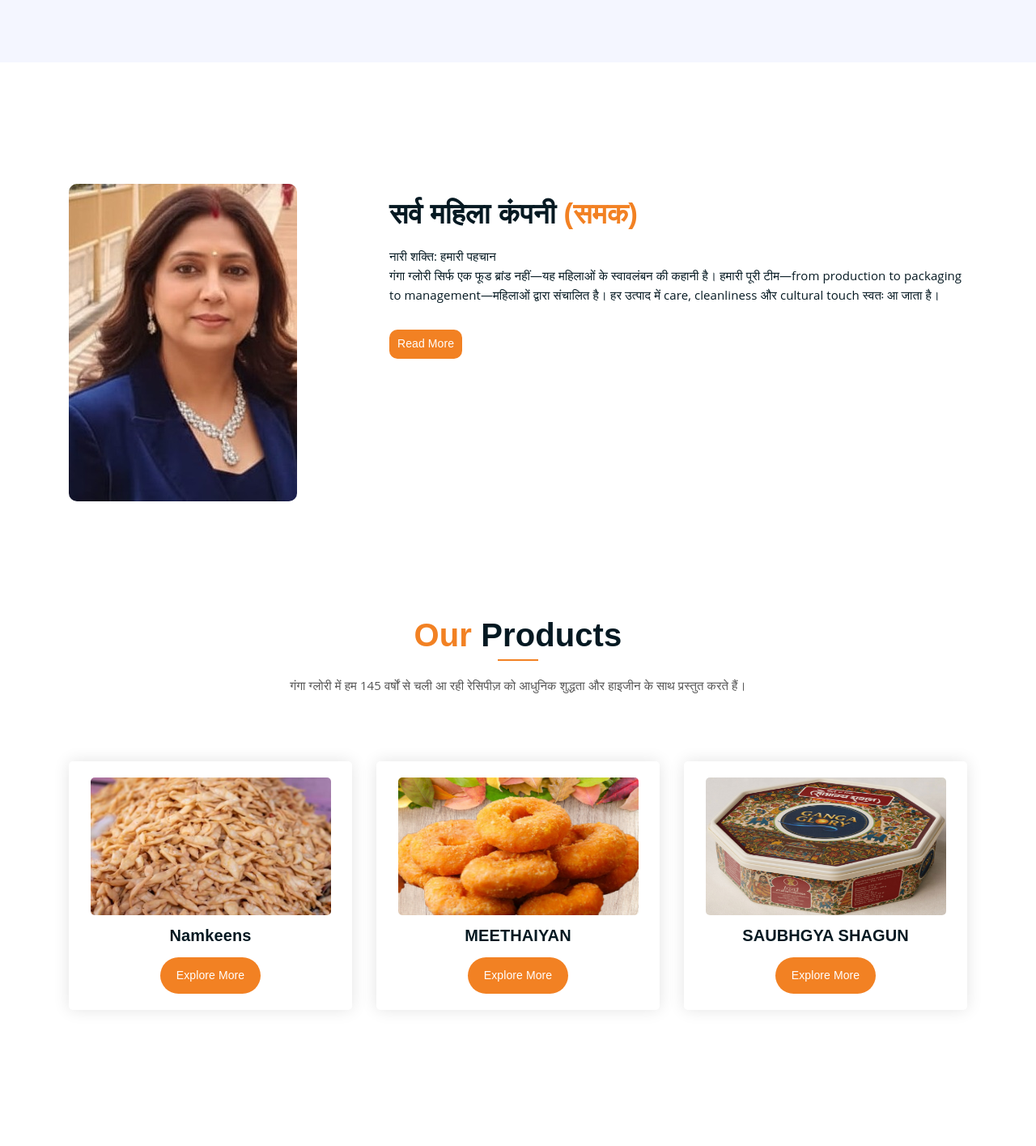
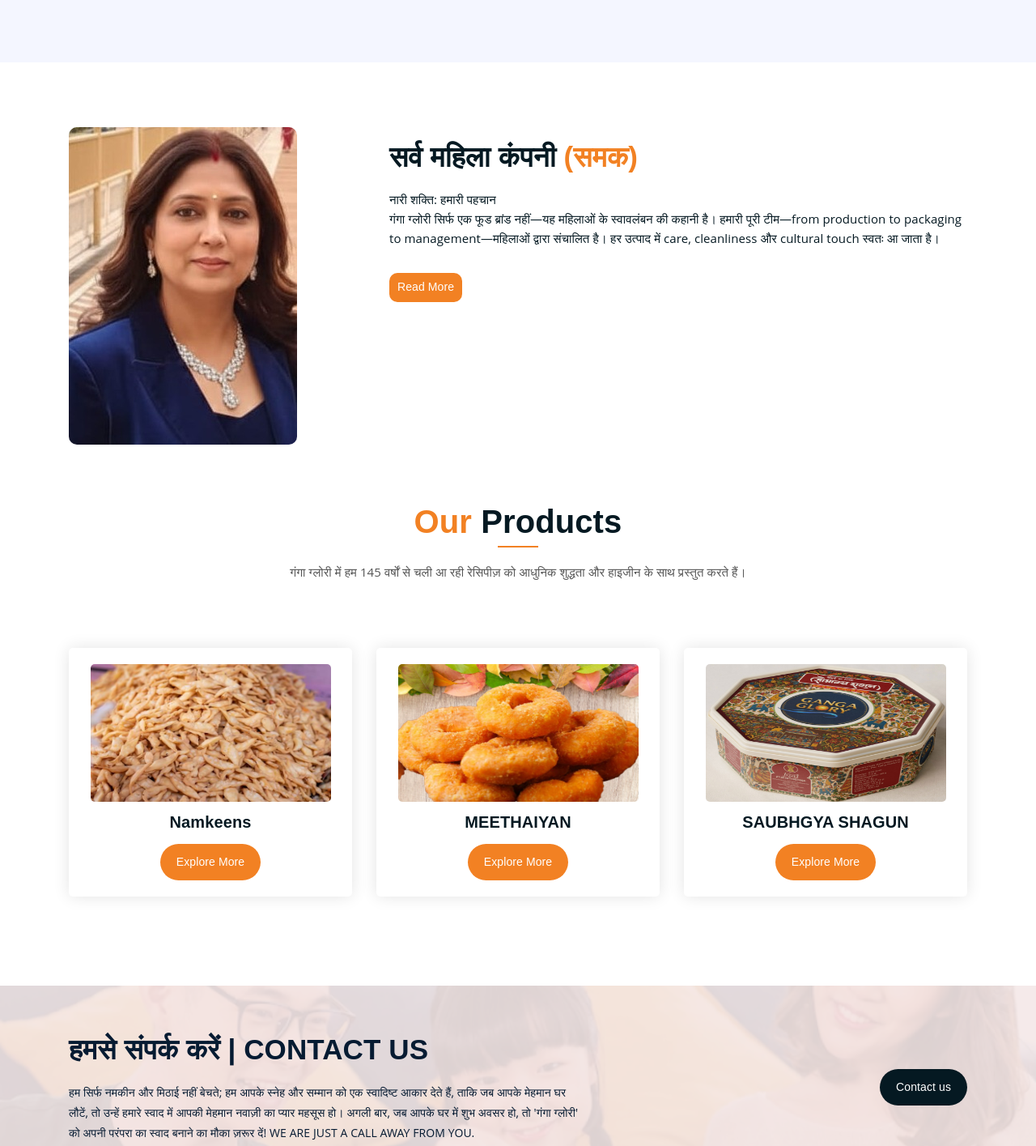
Before and after one commit to gulshangaurjagsur/gangaglory, a plain HTML site: page index.html in a window 1280 px wide. Shown: the part 1821-3236 px from the top of the page at 81% size. Drawn offline with Linux system fonts and the light colour scheme.

Commit message:
UI changes

```diff
--- a/index.html
+++ b/index.html
@@ -120,7 +120,7 @@
 			</div>
 		</div>
 	</div>
-	<div class="abt-section pt-150">
+	<div class="abt-section pt-80">
 		<div class="container">
 			<div class="row">
 				<div class="col-lg-4 col-md-12">
@@ -136,7 +136,7 @@
 			</div>
 		</div>
 	</div>
-	<div class="product-section pt-150">
+	<div class="product-section pt-80">
 		<div class="container">
 			<div class="row ">
 				<div class="col-lg-8 offset-lg-2 text-center">
@@ -171,7 +171,7 @@
 			</div>
 		</div>
 	</div>
-	<div class="section sec-cta overlay mt-150" style="background-image: url('assets/img/img-3.jpg')">
+	<div class="section sec-cta overlay mt-80" style="background-image: url('assets/img/img-3.jpg')">
 		<div class="container">
 			<div class="row justify-content-between align-items-center">
 				<div class="col-lg-7" data-aos="fade-up" data-aos-delay="0">
```
